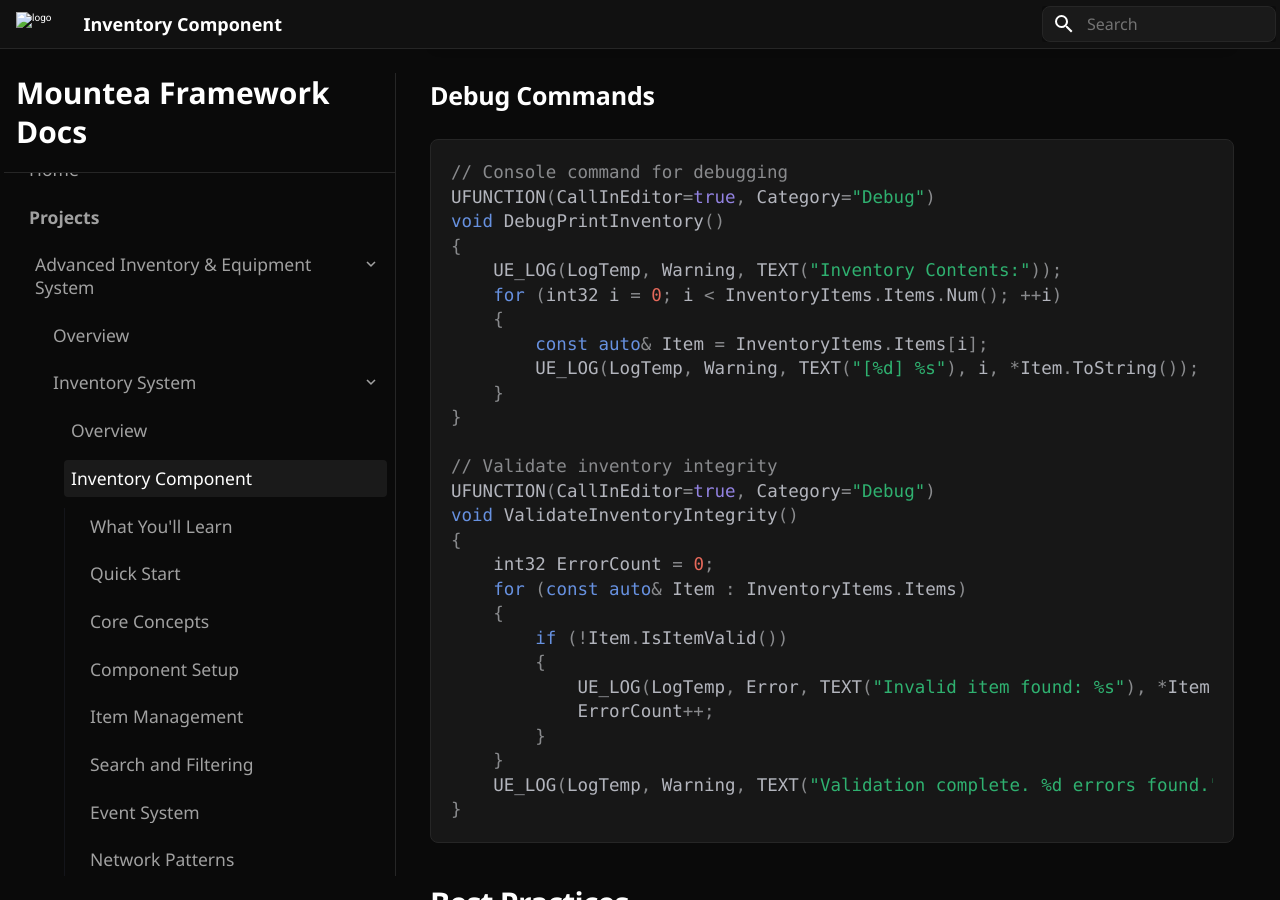
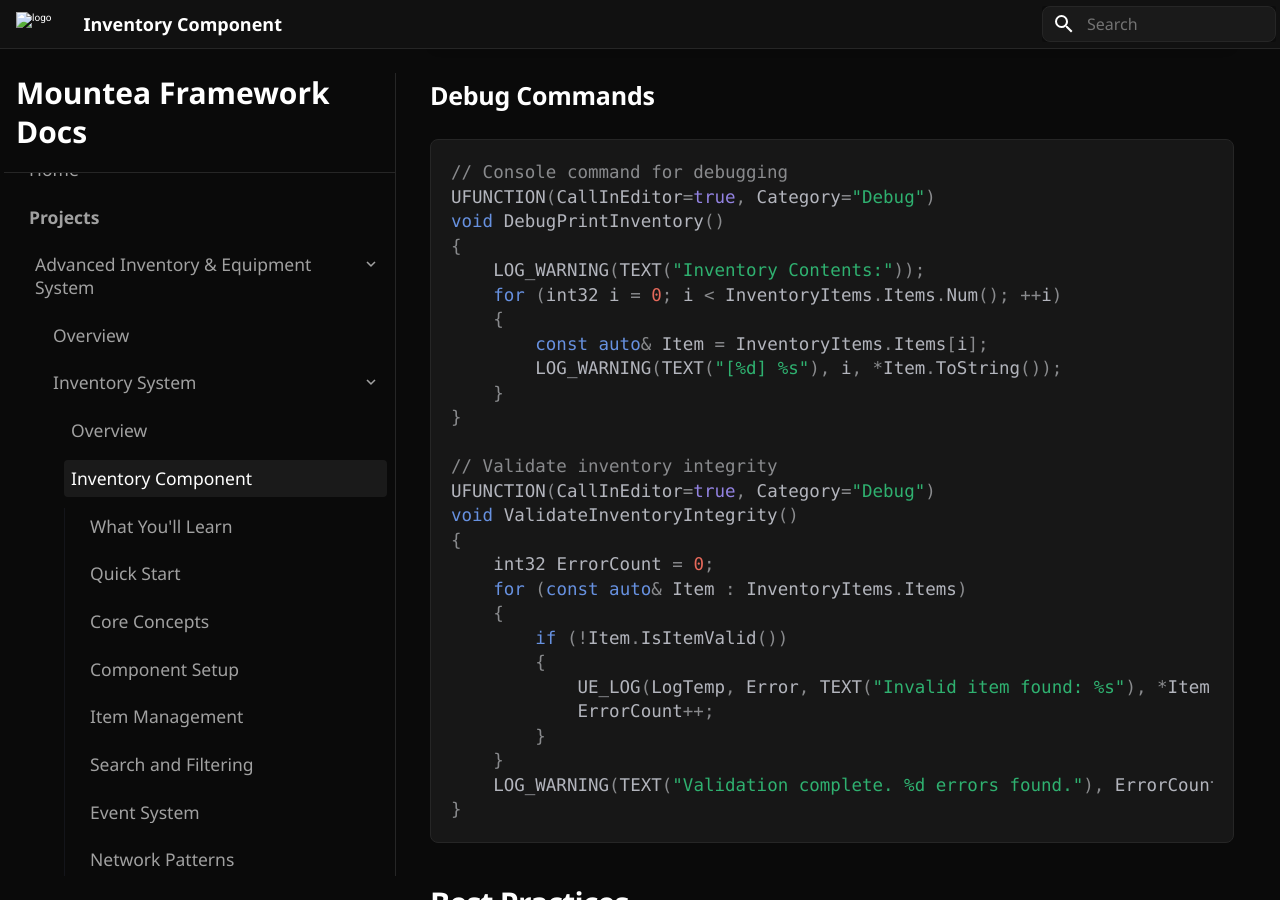
Before and after one commit to Mountea-Framework/MounteaFrameworkWebsite, an MkDocs documentation site: the page built from docs_src/AdvancedInventoryEquipmentSystem/InventorySystem/InventoryComponent.md, in a window 1280 px wide and 900 px high, scrolled down 27933 px. Built offline with MkDocs 1.6.1 and Material for MkDocs 9.7.7, drawn with Linux system fonts in a browser that asks for light colours; old or Windows-style settings are respelled for this version of MkDocs.

Commit message:
Update logging macros in inventory system docs
Replaced UE_LOG(LogTemp, Warning, ...) with LOG_WARNING(...) in code examples within InventoryComponent.md and ItemInstances.md for consistency with updated logging practices.

````diff
--- a/docs_src/AdvancedInventoryEquipmentSystem/InventorySystem/InventoryComponent.md
+++ b/docs_src/AdvancedInventoryEquipmentSystem/InventorySystem/InventoryComponent.md
@@ -1017,11 +1017,11 @@ void AutoSortInventory()
 UFUNCTION(CallInEditor=true, Category="Debug")
 void DebugPrintInventory()
 {
-    UE_LOG(LogTemp, Warning, TEXT("Inventory Contents:"));
+    LOG_WARNING(TEXT("Inventory Contents:"));
     for (int32 i = 0; i < InventoryItems.Items.Num(); ++i)
     {
         const auto& Item = InventoryItems.Items[i];
-        UE_LOG(LogTemp, Warning, TEXT("[%d] %s"), i, *Item.ToString());
+        LOG_WARNING(TEXT("[%d] %s"), i, *Item.ToString());
     }
 }
 
@@ -1038,7 +1038,7 @@ void ValidateInventoryIntegrity()
             ErrorCount++;
         }
     }
-    UE_LOG(LogTemp, Warning, TEXT("Validation complete. %d errors found."), ErrorCount);
+    LOG_WARNING(TEXT("Validation complete. %d errors found."), ErrorCount);
 }
 ```
 
````
Also changed, not shown: docs_src/AdvancedInventoryEquipmentSystem/InventorySystem/ItemInstances.md (+1 -1 lines).
